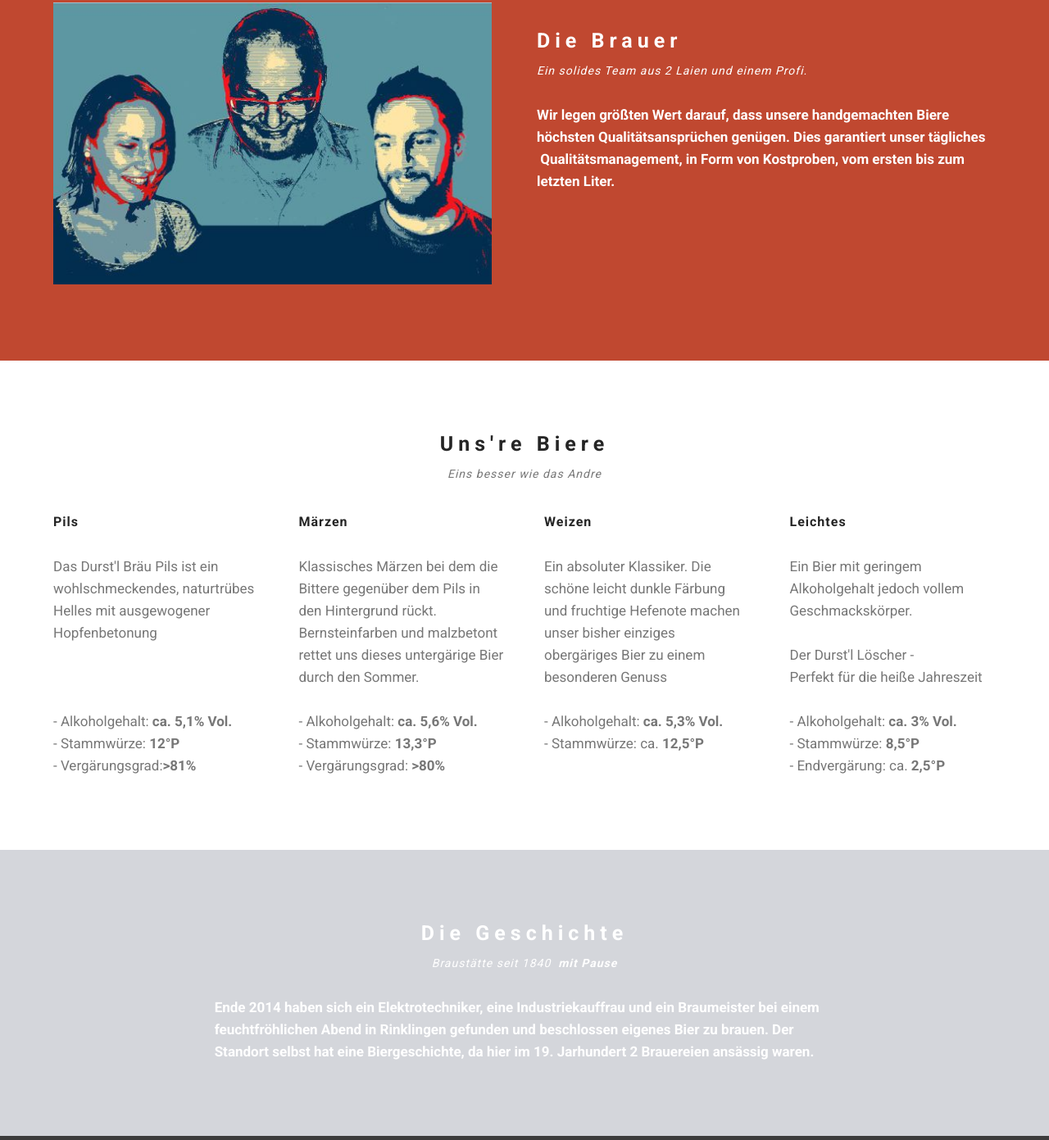
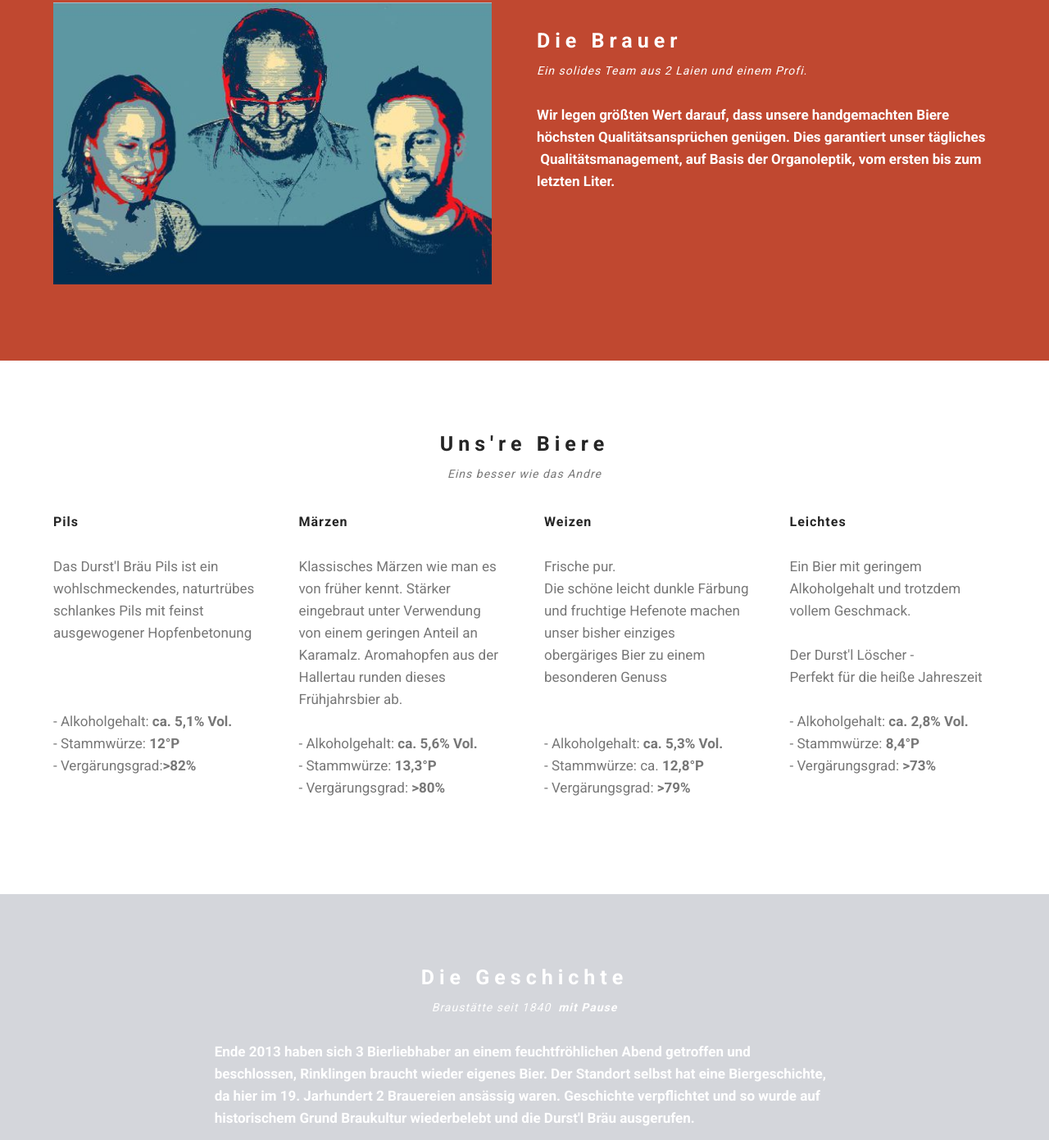
Before and after one commit to durstl/durstl.github.io, a plain HTML site: page index.html in a window 1280 px wide. Shown: the part 890-2281 px from the top of the page at 82% size. Drawn offline with Linux system fonts and the light colour scheme.

Commit message:
Änderungen am text

```diff
--- a/index.html
+++ b/index.html
@@ -5,8 +5,8 @@
   <meta charset="UTF-8">
   <meta http-equiv="X-UA-Compatible" content="IE=edge">
   <meta name="generator" content="Mobirise v2.11.1, mobirise.com">
+  <meta name="viewport" content="width=device-width, initial-scale=1">
   <meta name="keywords" content="durstl,durst'l,braeu,bräu,rinklingen,bier,brauerei,hobbybrauer,bretten">
-  <meta name="viewport" content="width=device-width, initial-scale=1">
   <link rel="shortcut icon" href="assets/images/bierlogo-clean-s-640x640-92.png" type="image/x-icon">
   <meta name="description" content="Durst'l Bräu ist eine kleine Heimbrauerei in Rinklingen. Gegründet wurde sie von 2 Hobbybrauern und einem Braumeister.">
   <title>Durst'l Bräu Rinklingen</title>
@@ -60,7 +60,7 @@
     </div>
 </section>
 
-<section class="engine"><a rel="external" href="https://mobirise.com">best web design software for mac</a></section><section class="mbr-box mbr-section mbr-section--relative mbr-section--fixed-size mbr-section--full-height mbr-section--bg-adapted mbr-parallax-background" id="header4-3" style="background-image: url(assets/images/mockup-02-new-842x1188-22.jpg);">
+<section class="engine"><a rel="external" href="https://mobirise.com">website maker free</a></section><section class="mbr-box mbr-section mbr-section--relative mbr-section--fixed-size mbr-section--full-height mbr-section--bg-adapted mbr-parallax-background" id="header4-3" style="background-image: url(assets/images/mockup-02-new-842x1188-22.jpg);">
     <div class="mbr-box__magnet mbr-box__magnet--sm-padding mbr-box__magnet--center-left mbr-after-navbar">
 
         <div class="mbr-box__container mbr-section__container container">
@@ -94,7 +94,7 @@
                         </div>
                     </div>
                     <div class="mbr-section__container mbr-section__container--middle">
-                        <div class="mbr-article mbr-article--auto-align mbr-article--wysiwyg"><p><strong>Wir legen größten Wert darauf, dass unsere handgemachten Biere höchsten Qualitätsansprüchen genügen. Dies garantiert unser tägliches &nbsp;Qualitätsmanagement, in Form von Kostproben, vom ersten bis zum letzten Liter.</strong></p><p><strong><br></strong></p></div>
+                        <div class="mbr-article mbr-article--auto-align mbr-article--wysiwyg"><p><strong>Wir legen größten Wert darauf, dass unsere handgemachten Biere höchsten Qualitätsansprüchen genügen. Dies garantiert unser tägliches &nbsp;Qualitätsmanagement, auf Basis der Organoleptik, vom ersten bis zum letzten Liter.</strong></p><p><strong><br></strong></p></div>
                     </div>
 
                 </div>
@@ -125,7 +125,7 @@
                 </div>
                 <div class="mbr-section__container mbr-section__container--last" style="padding-bottom: 93px;">
                     <div class="mbr-article mbr-article--wysiwyg">
-                        <p>Das Durst'l Bräu Pils ist ein wohlschmeckendes, naturtrübes Helles mit ausgewogener Hopfenbetonung<br><br><br><br>- Alkoholgehalt: <strong>ca. 5,1% Vol.</strong><br>- Stammwürze: <strong>12°P</strong><br>- Vergärungsgrad:<strong>&gt;81%</strong><br></p>
+                        <p>Das Durst'l Bräu Pils ist ein wohlschmeckendes, naturtrübes schlankes Pils mit feinst ausgewogener Hopfenbetonung<br><br><br><br>- Alkoholgehalt: <strong>ca. 5,1% Vol.</strong><br>- Stammwürze: <strong>12°P</strong><br>- Vergärungsgrad:<strong>&gt;82%</strong><br></p>
                     </div>
                 </div>
 
@@ -139,7 +139,7 @@
                 </div>
                 <div class="mbr-section__container mbr-section__container--last" style="padding-bottom: 93px;">
                     <div class="mbr-article mbr-article--wysiwyg">
-                        <p>Klassisches Märzen bei dem die Bittere gegenüber dem Pils in den Hintergrund rückt. Bernsteinfarben und malzbetont rettet uns dieses untergärige Bier durch den Sommer.<br><br>- Alkoholgehalt: <strong>ca. 5,6% Vol.</strong><br>- Stammwürze: <strong>13,3°P</strong><br>- Vergärungsgrad:<strong> &gt;80%</strong><br></p>
+                        <p>Klassisches Märzen wie man es von früher kennt. Stärker eingebraut unter Verwendung von einem geringen Anteil an Karamalz. Aromahopfen aus der Hallertau runden dieses Frühjahrsbier ab.<br><br>- Alkoholgehalt: <strong>ca. 5,6% Vol.</strong><br>- Stammwürze: <strong>13,3°P</strong><br>- Vergärungsgrad:<strong> &gt;80%</strong><br></p>
                     </div>
                 </div>
 
@@ -154,7 +154,7 @@
                 </div>
                 <div class="mbr-section__container mbr-section__container--last" style="padding-bottom: 93px;">
                     <div class="mbr-article mbr-article--wysiwyg">
-                        <p>Ein absoluter Klassiker. Die schöne leicht dunkle Färbung und fruchtige Hefenote machen unser bisher einziges obergäriges Bier zu einem besonderen Genuss<br><br>- Alkoholgehalt: <strong>ca. 5,3% Vol.</strong><br>- Stammwürze: ca. <strong>12,5°P</strong><br></p>
+                        <p>Frische pur. <br>Die schöne leicht dunkle Färbung und fruchtige Hefenote machen unser bisher einziges obergäriges Bier zu einem besonderen Genuss<br><br><br>- Alkoholgehalt: <strong>ca. 5,3% Vol.</strong><br>- Stammwürze: ca. <strong>12,8°P</strong><br>- Vergärungsgrad: <strong>&gt;79%<br></strong><br></p>
                     </div>
                 </div>
 
@@ -169,7 +169,7 @@
                 </div>
                 <div class="mbr-section__container mbr-section__container--last" style="padding-bottom: 93px;">
                     <div class="mbr-article mbr-article--wysiwyg">
-                        <p>Ein Bier mit geringem Alkoholgehalt jedoch vollem Geschmackskörper. <br><br>Der Durst'l Löscher - <br>Perfekt für die heiße Jahreszeit<br><br>- Alkoholgehalt: <strong>ca. 3% Vol.</strong><br>- Stammwürze: <strong>8,5°P</strong><br>- Endvergärung: ca. <strong>2,5°P</strong><br></p>
+                        <p>Ein Bier mit geringem Alkoholgehalt und trotzdem vollem Geschmack. <br><br>Der Durst'l Löscher - <br>Perfekt für die heiße Jahreszeit<br><br>- Alkoholgehalt: <strong>ca. 2,8% Vol.</strong><br>- Stammwürze: <strong>8,4°P</strong><br>- Vergärungsgrad: <strong>&gt;73%</strong><br></p>
                     </div>
                 </div>
 
@@ -193,7 +193,7 @@
     </div>
     <div class="mbr-section__container container mbr-section__container--last" style="padding-bottom: 93px;">
         <div class="row">
-            <div class="mbr-article mbr-article--wysiwyg col-sm-8 col-sm-offset-2"><p><strong>Ende 2014 haben sich ein Elektrotechniker, eine Industriekauffrau und ein Braumeister bei einem feuchtfröhlichen Abend in Rinklingen gefunden und beschlossen eigenes Bier zu brauen. Der Standort selbst hat eine Biergeschichte, da hier im 19. Jarhundert 2 Brauereien ansässig waren.</strong></p></div>
+            <div class="mbr-article mbr-article--wysiwyg col-sm-8 col-sm-offset-2"><p><strong>Ende 2013 haben sich 3 Bierliebhaber an einem feuchtfröhlichen Abend getroffen und beschlossen, Rinklingen braucht wieder eigenes Bier. Der Standort selbst hat eine Biergeschichte, da hier im 19. Jarhundert 2 Brauereien ansässig waren. Geschichte verpflichtet und so wurde auf historischem Grund Braukultur wiederbelebt und die Durst'l Bräu ausgerufen.</strong></p></div>
         </div>
     </div>
 
```
Also changed, not shown: Impressum.html (+2 -2 lines), 1 other file.
